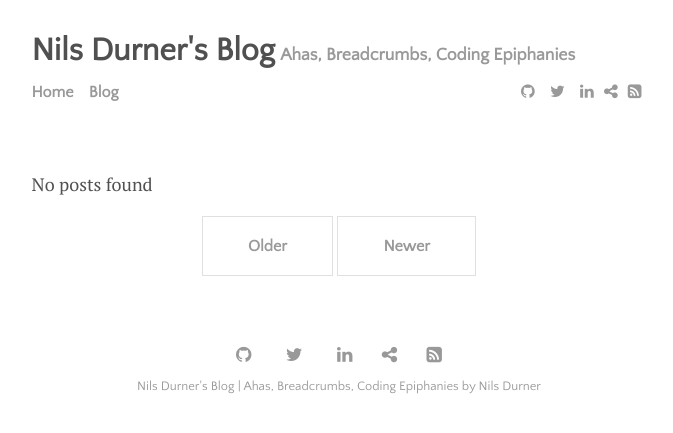
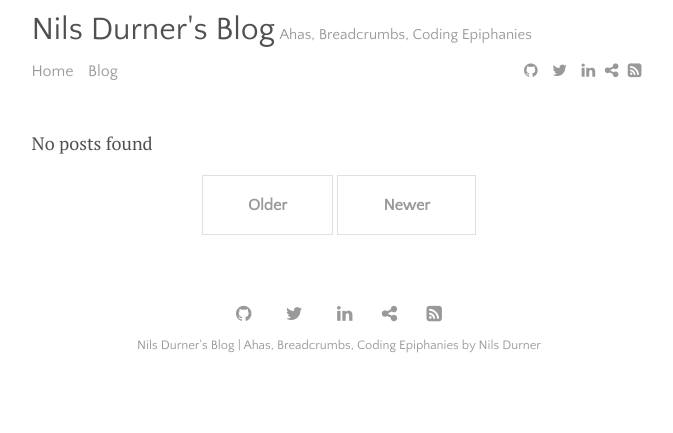
Before and after one commit to ndurner/ndurner.github.io, a Jekyll site: the page built from blog.html, in a window 1280 px wide. Shown: the top 433 px of the page, without its empty margins (301-974 px from the left). Built offline with Jekyll 4.4.1, drawn with Linux system fonts in a browser that asks for light colours.

Commit message:
get rid of h1 in page header

```diff
--- a/_includes/header.html
+++ b/_includes/header.html
@@ -1,7 +1,7 @@
 <header class="header">
-  <h3 class="header-title">
+  <div class="header-title">
     <a href="{{ site.github.url }}/">{{ site.title }}</a>
     <small class="header-subtitle">{{ site.description }}</small>
     {% include menu.html %}
-  </h3>
+  </div>
 </header>
```
